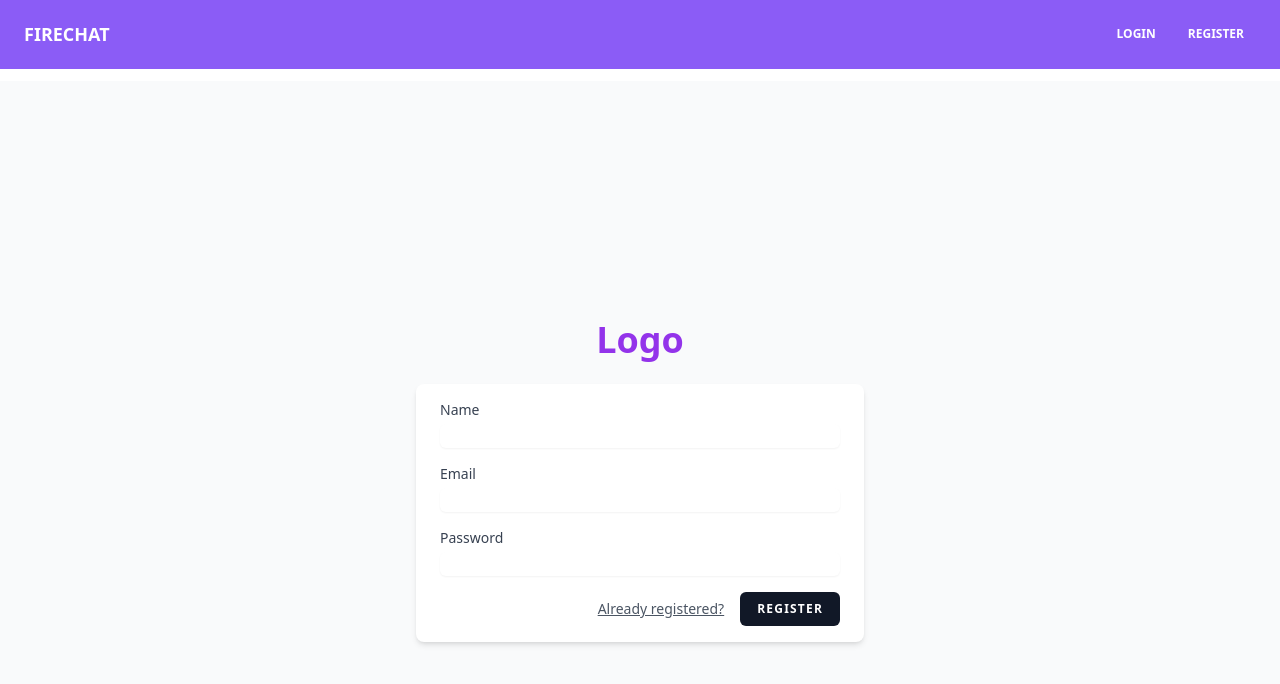
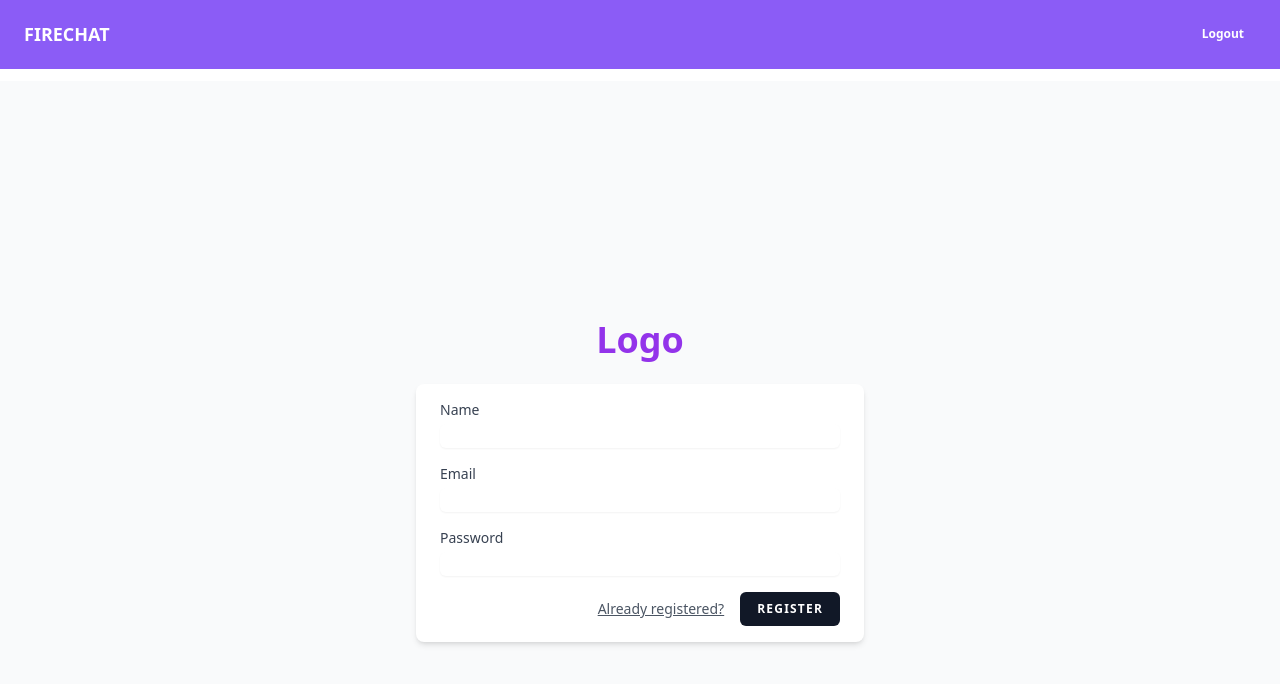
Before and after one commit to SarveshLimaye/fire-chat, a React (Vite) app: page /register in a window 1280 px wide. Shown: the top 684 px of the page. Built offline with nearby package versions, Linux system fonts and the light colour scheme; no server answers; sample sign-in values are in the browser's storage.

Commit message:
protected route completed

```diff
--- a/src/App.tsx
+++ b/src/App.tsx
@@ -3,18 +3,24 @@ import Home from "./pages/Home/Home";
 import Login from "./pages/Login/Login";
 import Register from "./pages/Register/Register";
 import Navbar from "./components/Navbar/Navbar";
+import AuthProvider from "./context/auth";
+import PrivateRoute from "./components/PrivateRoute/PrivateRoute";
 
 function App() {
   return (
     <>
+      <AuthProvider>
         <Router>
           <Navbar />
           <Routes>
+            <Route element={<PrivateRoute />}>
               <Route path="/" element={<Home />} />
+            </Route>
             <Route path="/login" element={<Login />} />
             <Route path="/register" element={<Register />} />
           </Routes>
         </Router>
+      </AuthProvider>
     </>
   );
 }
--- /dev/null
+++ b/src/components/Loading/Loading.tsx
@@ -0,0 +1,20 @@
+import React from "react";
+
+const Loading = () => {
+  return (
+    <div style={{ position: "relative" }}>
+      <h2
+        style={{
+          position: "fixed",
+          top: "50%",
+          left: "50%",
+          transform: "translate(-50%, -50%)",
+        }}
+      >
+        Loading...
+      </h2>
+    </div>
+  );
+};
+
+export default Loading;
--- a/src/components/Navbar/Navbar.tsx
+++ b/src/components/Navbar/Navbar.tsx
@@ -1,8 +1,20 @@
-import React from "react";
+import React, { useContext } from "react";
 import { Link } from "react-router-dom";
+import { AuthContext } from "../../context/auth";
+import { signOut } from "firebase/auth";
+import { auth, db } from "../../utils/firebase";
+import { update, ref } from "firebase/database";
 
 export default function Navbar() {
   const [navbarOpen, setNavbarOpen] = React.useState(false);
+  const { user } = useContext(AuthContext);
+  const handleSignout = async () => {
+    await update(ref(db, `users/${auth.currentUser.uid}`), {
+      isOnline: false,
+    });
+    await signOut(auth);
+    console.log("Signed out");
+  };
   return (
     <>
       <nav className="relative flex flex-wrap items-center justify-between px-2 py-3 bg-violet-500 mb-3">
@@ -29,13 +41,23 @@ export default function Navbar() {
             }
             id="example-navbar-danger"
           >
+            {user ? (
+              <ul className="flex flex-col lg:flex-row list-none lg:ml-auto">
+                <li className="nav-item">
+                  <div className="px-3 py-2 flex items-center text-xs uppercase font-bold leading-snug text-white hover:opacity-75">
+                    <button className="btn" onClick={handleSignout}>
+                      Logout
+                    </button>
+                  </div>
+                </li>
+              </ul>
+            ) : (
               <ul className="flex flex-col lg:flex-row list-none lg:ml-auto">
                 <li className="nav-item">
                   <Link
                     className="px-3 py-2 flex items-center text-xs uppercase font-bold leading-snug text-white hover:opacity-75"
                     to="/login"
                   >
-                  <i className="fab fa-facebook-square text-lg leading-lg text-white opacity-75"></i>
                     <span className="ml-2">Login</span>
                   </Link>
                 </li>
@@ -44,11 +66,11 @@ export default function Navbar() {
                     className="px-3 py-2 flex items-center text-xs uppercase font-bold leading-snug text-white hover:opacity-75"
                     to="/register"
                   >
-                  <i className="fab fa-twitter text-lg leading-lg text-white opacity-75"></i>
                     <span className="ml-2">Register</span>
                   </Link>
                 </li>
               </ul>
+            )}
           </div>
         </div>
       </nav>
--- /dev/null
+++ b/src/components/PrivateRoute/PrivateRoute.tsx
@@ -0,0 +1,11 @@
+import React, { useContext } from "react";
+import { AuthContext } from "../../context/auth";
+import { Navigate, Outlet } from "react-router-dom";
+
+const PrivateRoute = () => {
+  const { user } = useContext(AuthContext);
+
+  return user ? <Outlet /> : <Navigate to="/login" />;
+};
+
+export default PrivateRoute;
--- /dev/null
+++ b/src/context/auth.tsx
@@ -0,0 +1,26 @@
+import { createContext, useEffect, useState } from "react";
+import { onAuthStateChanged } from "firebase/auth";
+import { auth } from "../utils/firebase";
+import Loading from "../components/Loading/Loading";
+
+export const AuthContext = createContext();
+
+const AuthProvider = ({ children }) => {
+  const [user, setUser] = useState(null);
+  const [loading, setLoading] = useState(true);
+
+  useEffect(() => {
+    onAuthStateChanged(auth, (user) => {
+      setUser(user);
+      setLoading(false);
+    });
+  }, []);
+  if (loading) {
+    return <Loading />;
+  }
+  return (
+    <AuthContext.Provider value={{ user }}>{children}</AuthContext.Provider>
+  );
+};
+
+export default AuthProvider;
```
Lines whose indentation alone changed are shown as unchanged.
